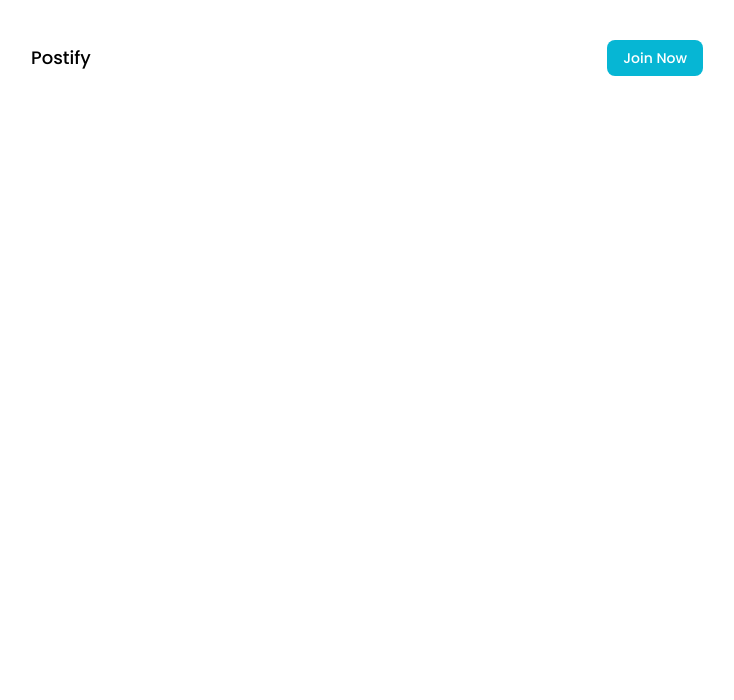
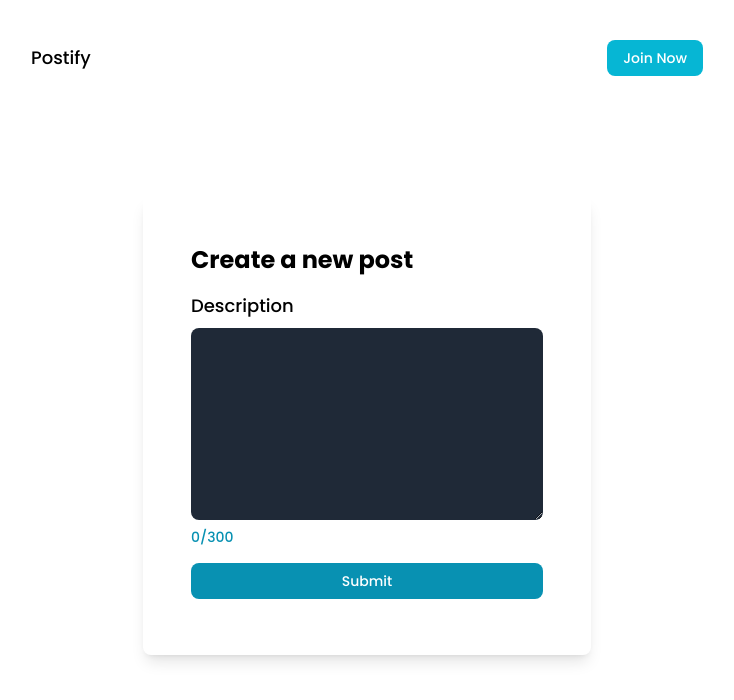
Before and after one commit to CMadiope/postify, a Next.js app: page /posts in a window 1280 px wide. Shown: the top 700 px of the page, without its empty margins (273-1007 px from the left). Built offline with nearby package versions, Linux system fonts and the light colour scheme; no server answers.

Commit message:
connect submit button to cloud firestore

```diff
--- a/pages/auth/login.js
+++ b/pages/auth/login.js
@@ -9,7 +9,7 @@ import { useEffect } from "react";
 const Login = () => {
   const route = useRouter();
   const [user, loading] = useAuthState(auth);
-
+  console.log(user);
   //google sign in
   const googleProvider = new GoogleAuthProvider();
   const GoogleLogin = async () => {
--- a/pages/posts.js
+++ b/pages/posts.js
@@ -1,14 +1,55 @@
-import React from 'react'
-import {auth} from '../utils/firebase'
-import { useRouter } from 'next/router'
-import { useEffect, useState } from 'react'
+import React from "react";
+import { auth, db } from "../utils/firebase";
+import { useRouter } from "next/router";
+import { useEffect, useState } from "react";
+import { addDoc, collection, serverTimestamp } from "firebase/firestore";
+import {useAuthState} from 'react-firebase-hooks/auth'
 
 const Posts = () => {
+  const [post, setPost] = useState({ description: "" });
+  const [user, lading] = useAuthState(auth)
+
+  const submitPost = async (e) => {
+    e.preventDefault();
+    //make new post
+    const collectionRef = collection(db, "posts");
+    await addDoc(collectionRef, {
+      ...post,
+      timestamp: serverTimestamp(),
+      user: user.uid,
+      avatar: user.photoURL,
+      username: user.displayName,
+    });
+  };
+
   return (
-    <div>
-      <form ></form>
+    <div className='my-20 p-12 shadow-lg rounded-lg max-w-md mx-auto'>
+      <form onSubmit={submitPost}>
+        <h1 className='text-2xl font-bold'>Create a new post</h1>
+        <div className='py-2'>
+          <h3 className='text-lg font-medium py-2'>Description</h3>
+          <textarea
+            value={post.description}
+            onChange={(e) => setPost({ ...post, description: e.target.value })}
+            className='bg-gray-800 h-48 w-full text-white rounded-lg p-2 text-sm'
+          ></textarea>
+          <p
+            className={`text-cyan-600 font-medium text-sm ${
+              post.description.length > 300 ? "text-red-600" : ""
+            }`}
+          >
+            {post.description.length}/300
+          </p>
+        </div>
+        <button
+          type='submit'
+          className='w-full bg-cyan-600 font-medium text-white rounded-lg p-2 my-2 text-sm'
+        >
+          Submit
+        </button>
+      </form>
     </div>
-  )
-}
+  );
+};
 
-export default Posts
+export default Posts;
```
